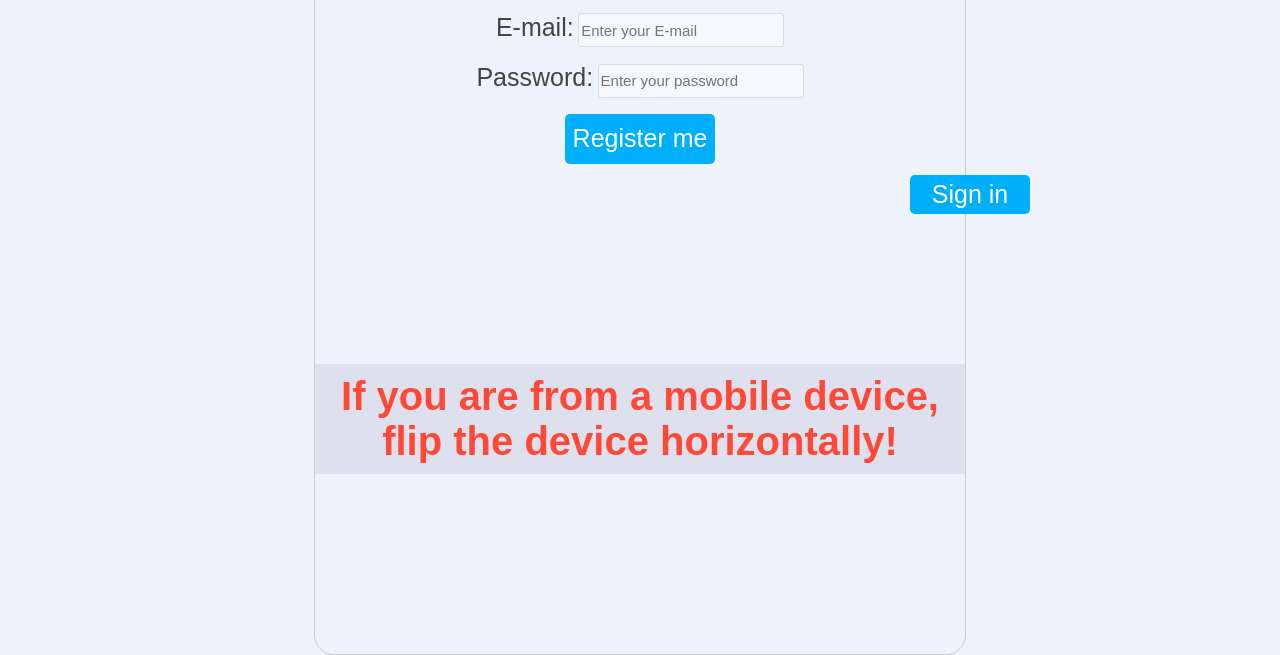
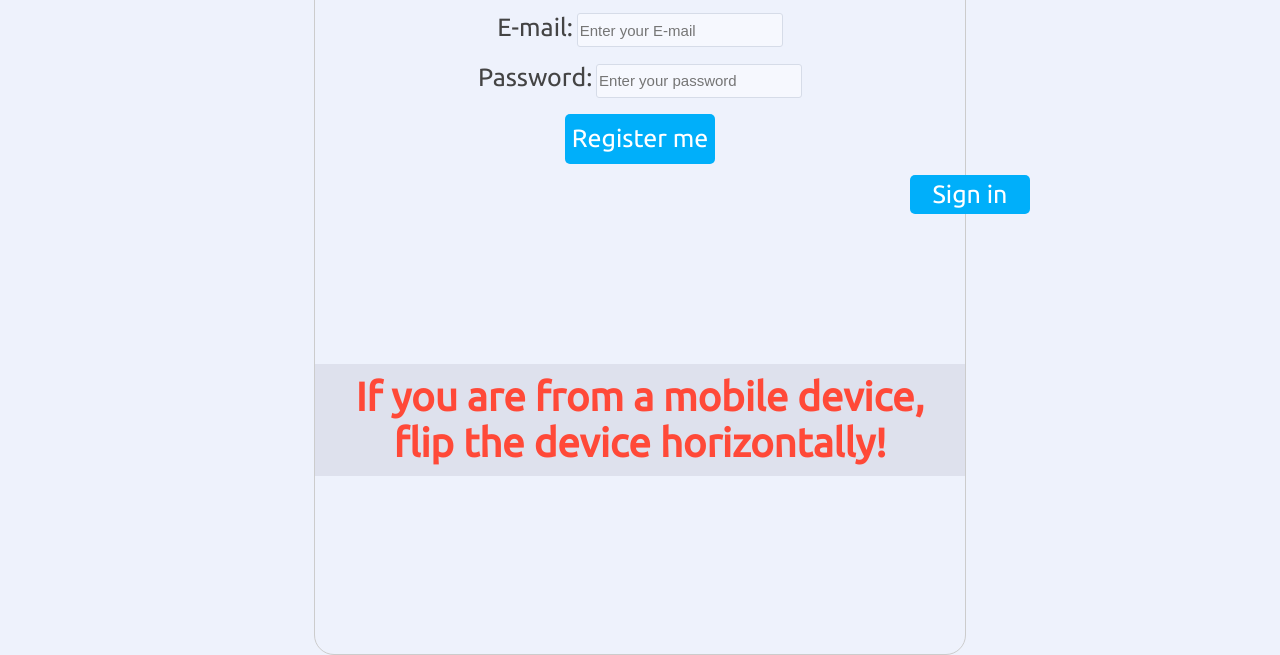
Before and after one commit to accone/Massive.com, a website: page index.html in a window 1280 px wide. Shown: the part 250-905 px from the top of the page. Drawn offline with Linux system fonts and the light colour scheme.

Commit message:
Update style.css

```diff
--- a/style.css
+++ b/style.css
@@ -6,6 +6,7 @@ button {
     border: none;
     border-radius: 5px;
     font-size: 25px;
+    font-family: Ubuntu;
 }
 
 input {
@@ -31,7 +32,7 @@ input {
 html, body {
     padding: 0;
     margin: 0;
-    font-family: sans-serif;
+    font-family: Ubuntu;
 }
 
 body {
```
